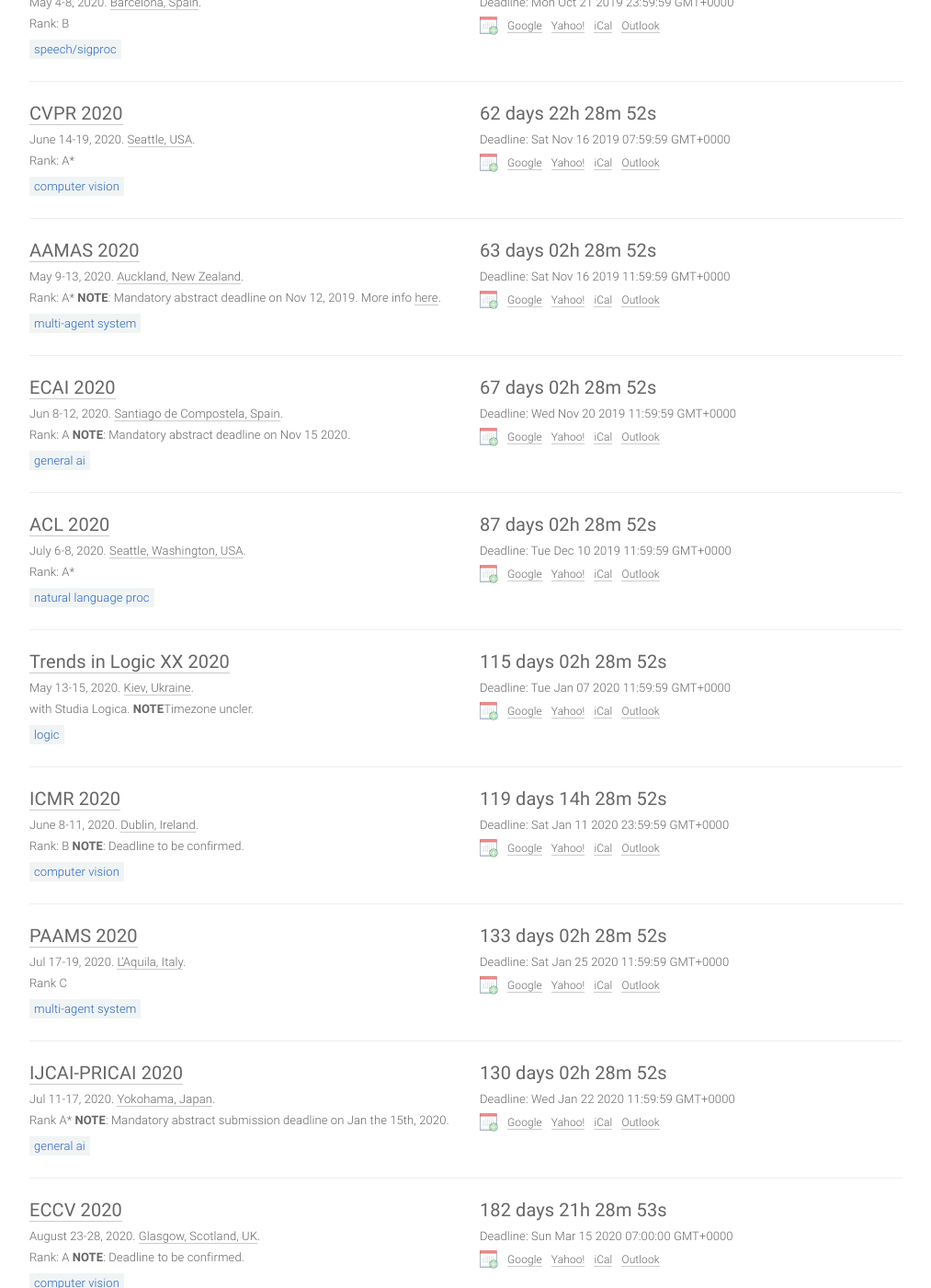
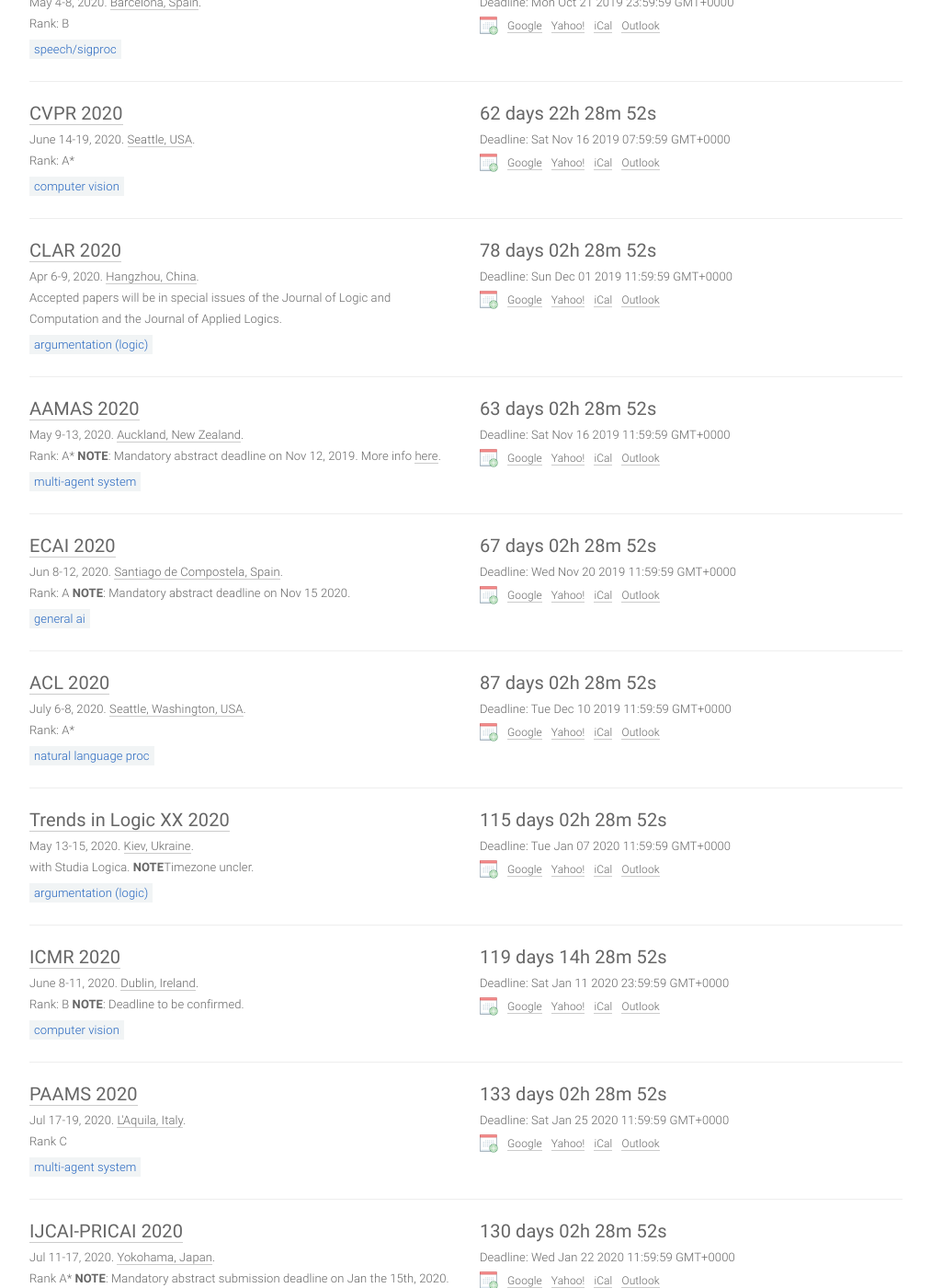
Before and after one commit to ryutaAri/ryutaAri.github.io, a Jekyll site: the page built from index.html, in a window 1280 px wide and 1400 px high, scrolled down 1625 px. Shown: the whole window at 92% size, without its empty margins (133-1146 px from the left). Built offline with Jekyll 4.4.1, drawn with Linux system fonts in a browser that asks for light colours; comment, search, counter and statistics services are not loaded; some of the changed text lies outside the part shown.

Commit message:
Added CLAR2020

```diff
--- a/_data/conferences.yml
+++ b/_data/conferences.yml
@@ -114,6 +114,16 @@
   sub: CV
   note: 'Rank: A*'
 
+- title: CLAR
+  year: 2020
+  id: clar20
+  link: http://www.xixilogic.org/events/clar2020/
+  deadline: '2019-11-30 23:59:59'
+  timezone: UTC-12
+  date: Apr 6-9, 2020
+  place: Hangzhou, China
+  sub: Logic
+  note: 'Accepted papers will be in special issues of the Journal of Logic and Computation and the Journal of Applied Logics.'
 
 - title: AAMAS
   year: 2020
--- a/_data/types.yml
+++ b/_data/types.yml
@@ -23,5 +23,5 @@
   sub: SC
 - name: Human-Computer Interactions
   sub: HCI
-- name: Logic
+- name: Argumentation (Logic)
   sub: Logic
```
